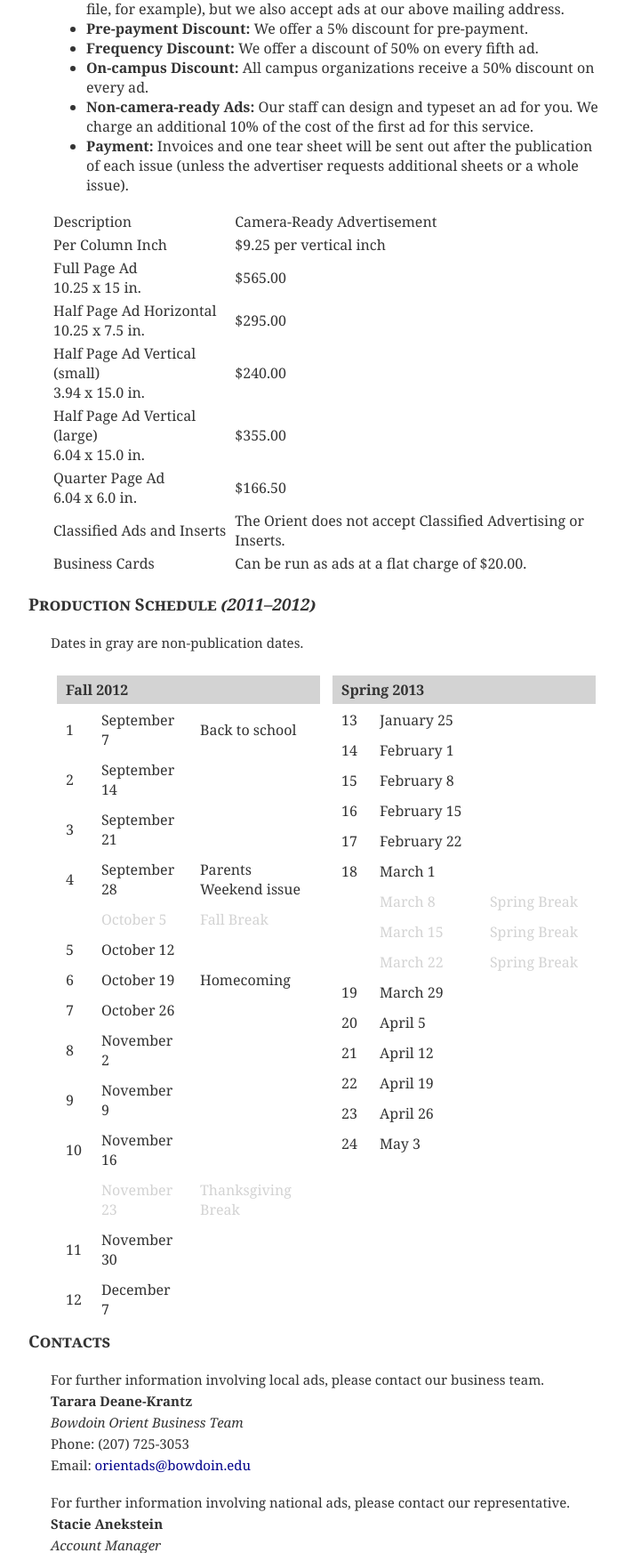
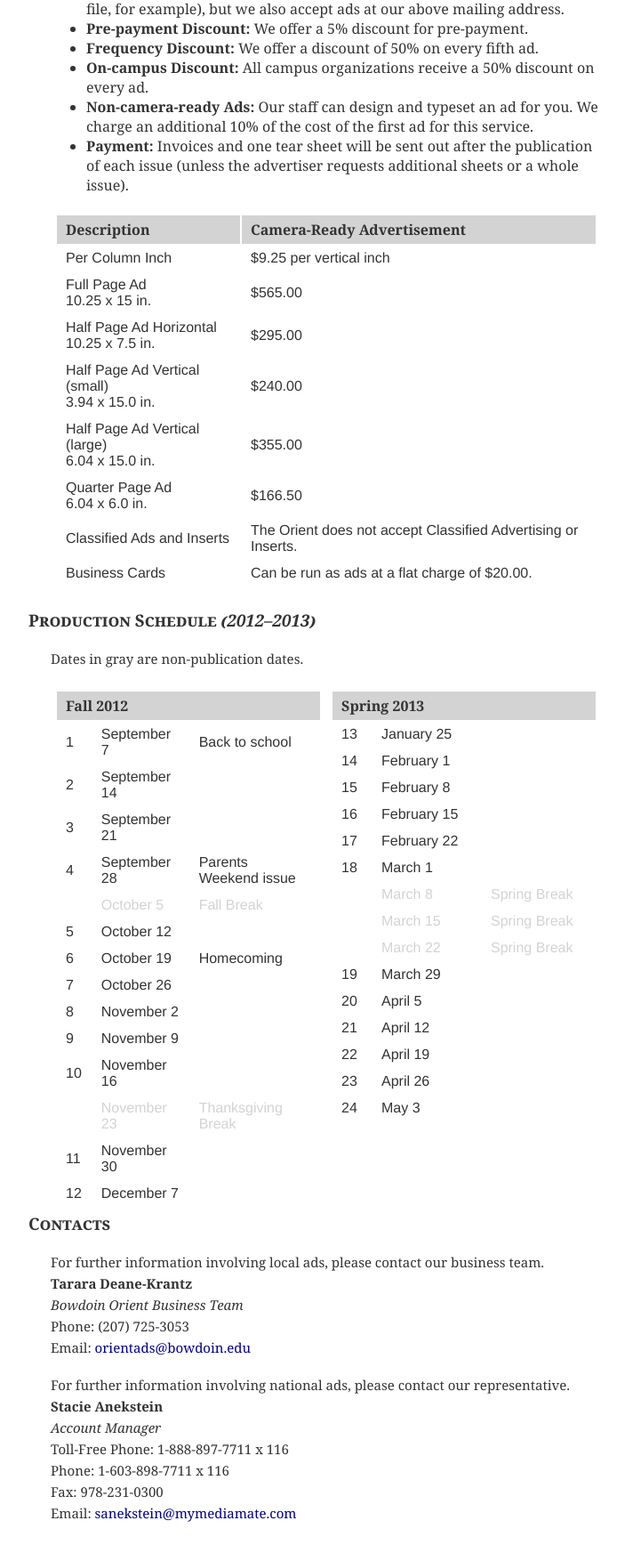
Before and after one commit to bjacobel/bonus, a CodeIgniter app: template application/views/advertise.php in a window 1280 px wide. Shown: the part 706-2451 px from the top of the page at 89% size, without its empty margins (203-906 px from the left). Run offline with CodeIgniter, Linux system fonts and the light colour scheme; the template is opened without the code that fills it, so the values that code supplies are empty; some libraries are stand-ins or nearby versions.

Commit message:
just a bit of advertise page styling

```diff
--- a/application/views/advertise.php
+++ b/application/views/advertise.php
@@ -135,32 +135,30 @@
 				</tr></tbody>
 			</table>
 
-			<h3>Production Schedule <em>(2011–2012)</em></h3>
+			<h3>Production Schedule <em>(2012–2013)</em></h3>
 				<p>Dates in gray are non-publication dates.</p>
 
 				<style>
-					.schedule table {
-						float: left;
+					table {
 						padding: 5px;
-						width: 50%;
 					}
-					.schedule thead {
+					thead {
 						font-weight: bold;
 						background: lightgray;
 					}
-					.schedule td {
+					td {
 						padding: 5px 10px;
 					}
-					.schedule tbody td {
+					tbody td {
 						background: white !important;
+						font-family: myriad-pro-condensed,helvetica,arial;
+					}
+					.schedule table {
+						float: left;
+						width: 50%;
 					}
 					.schedule .invalid {
 						color: lightgray;
-					}
-					.divider {
-						clear:both;
-						border-bottom: 1px solid lightgray;
-						margin: 10px;
 					}
 				</style>
 
```
